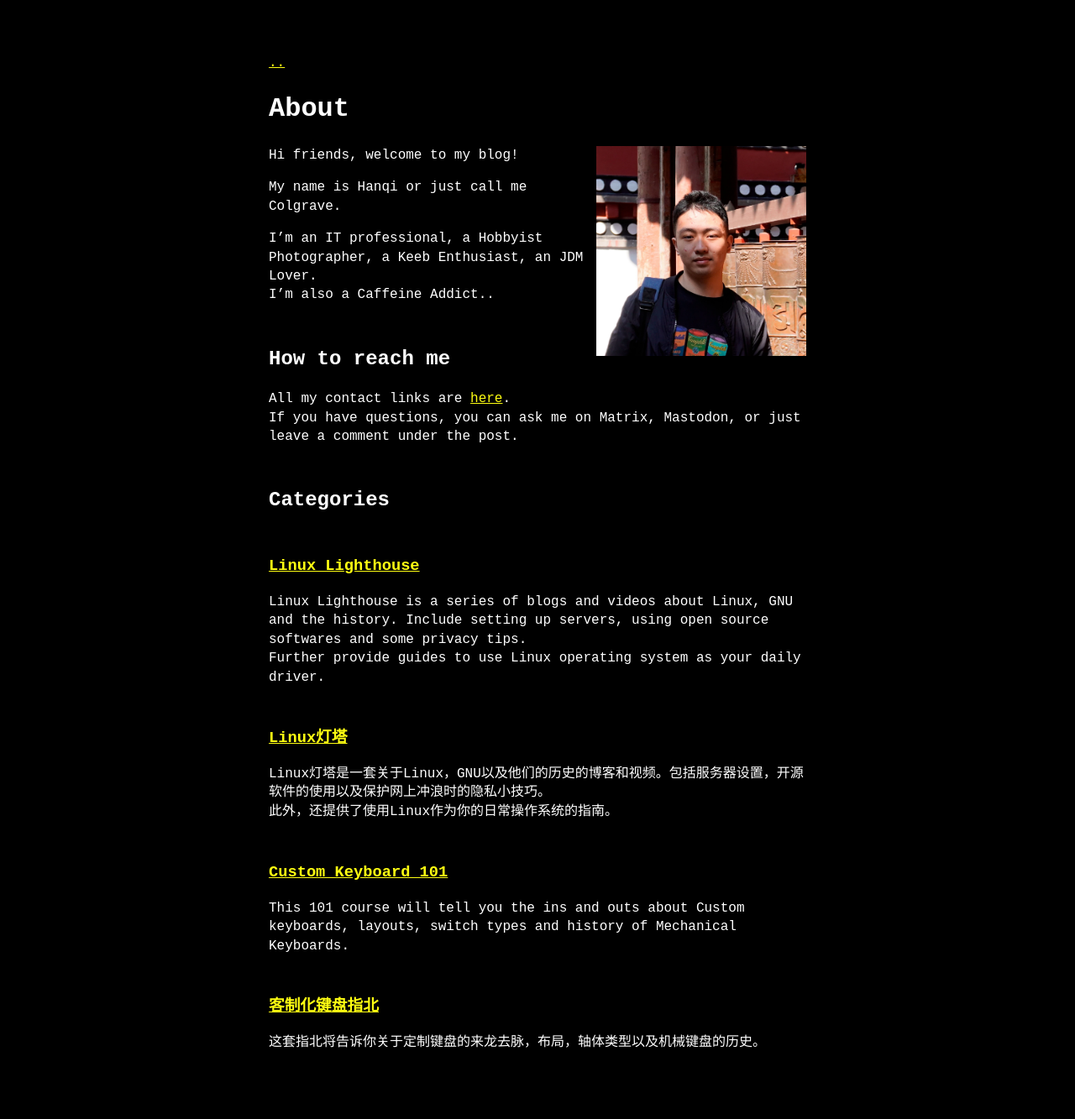
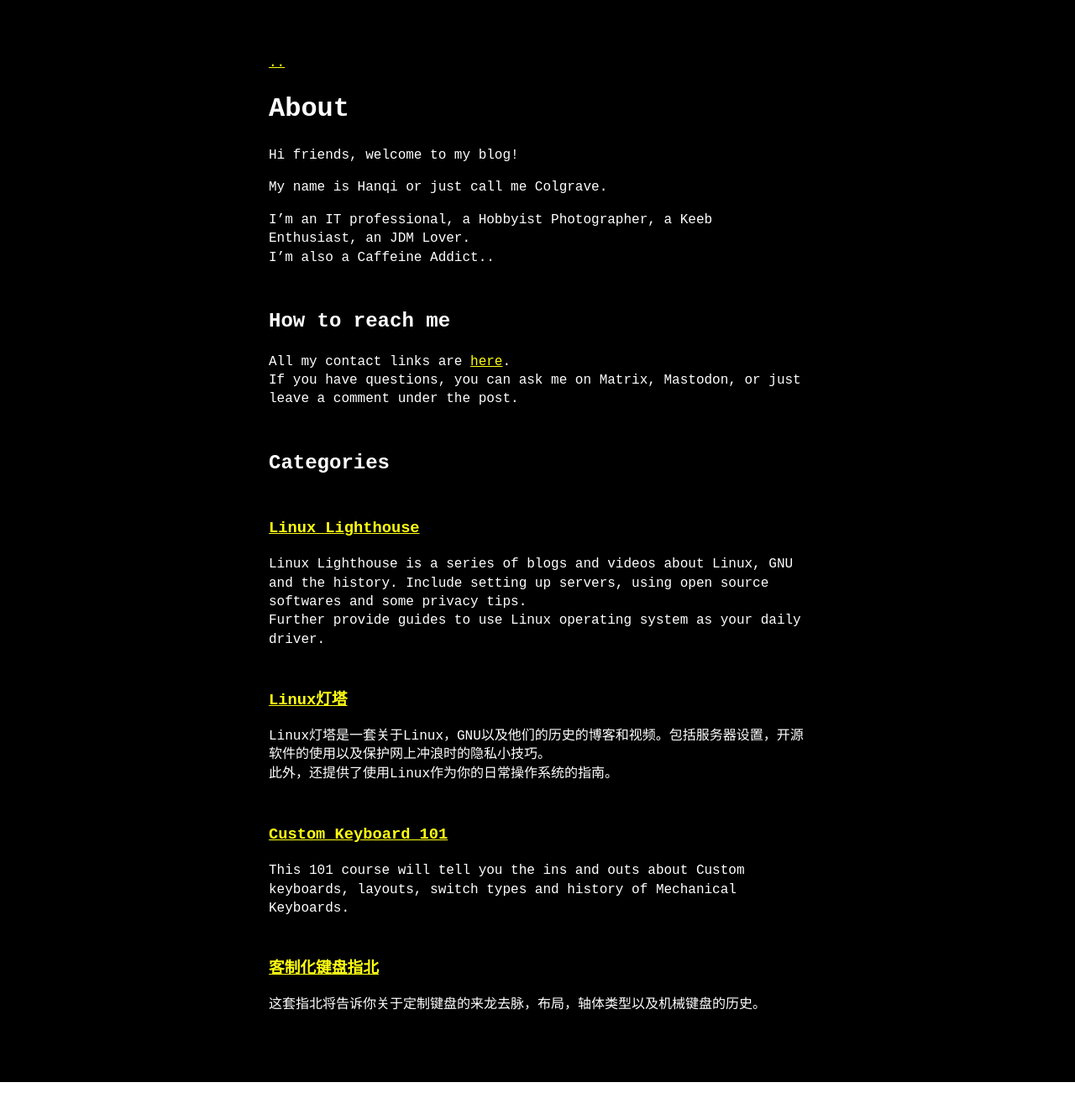
Before and after one commit to colgrave34/colgrave34.github.io, a Jekyll site: the page built from about.md, in a window 1280 px wide. Shown: the whole page at 84% size. Built offline with Jekyll 4.4.1, drawn with Linux system fonts in a browser that asks for light colours; after the commit the page ends 1289 px from its top, so only the background shows below that.

Commit message:
Revert "add profile"
This reverts commit cad483e29f3aa4778e74853077ebec9710985453.

```diff
--- a/about.md
+++ b/about.md
@@ -3,8 +3,6 @@
 title: About
 permalink: /about/
 ---
-<img align="right" src="/assets/img/20241029105537.webp" alt="profile" width="250" height="250">
-
 Hi friends, welcome to my blog!
 
 My name is Hanqi or just call me Colgrave.
```
Also changed, not shown: assets/img/20241029105537.webp (deleted).
